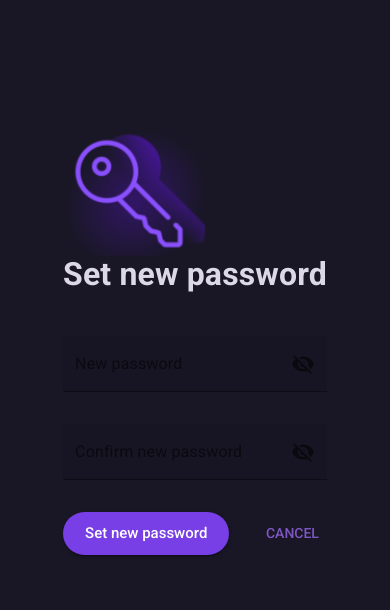
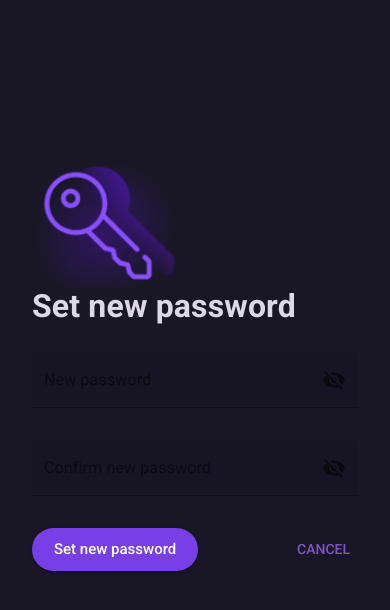
Before and after one commit to ThatTechedGuy/reset-password-gui, a React (Create React App) app: page / in a window 390 px wide. Shown: the top 610 px of the page. Built offline with nearby package versions, Linux system fonts and the light colour scheme.

Commit message:
alignment fixes and mobile responsiveness

```diff
--- a/src/components/Container/Container.styles.css
+++ b/src/components/Container/Container.styles.css
@@ -1,16 +1,16 @@
 .section {
-  width: max-content;
+  max-width: 550px;
   display: flex;
   flex-direction: column;
   justify-content: center;
   align-items: center;
-  align-self: center;
-  align-content: center;
   padding: 0;
   margin-top: 15vh;
+  padding: 2rem;
 }
 
 .row {
+  max-width: 550px;
   display: flex;
   flex-direction: row;
 }
--- a/src/components/Heading/Heading.component.jsx
+++ b/src/components/Heading/Heading.component.jsx
@@ -3,7 +3,9 @@ import { Typography, makeStyles } from '@material-ui/core';
 
 const useStyles = makeStyles({
   root: {
-    fontWeight: 700
+    fontWeight: 700,
+    textAlign: 'left',
+    marginRight:'auto'
   }
 });
 
--- /dev/null
+++ b/src/containers/ForgotPassword.styles.css
@@ -0,0 +1,5 @@
+form{
+    display: flex;
+    flex-direction: column;
+    align-content: flex-start;
+}
--- a/src/containers/ForgotPasswordScreen.jsx
+++ b/src/containers/ForgotPasswordScreen.jsx
@@ -1,25 +1,24 @@
 import React from 'react';
 import Heading from '../components/Heading/Heading.component';
 import logo from './../assets/key.png';
-import {Section, Division} from '../components/Container/Container.component';
+import { Section, Division } from '../components/Container/Container.component';
 import Input from '../components/Input/Input.component';
 import SubmitButton from '../components/SubmitButton/Button.component';
 import CancelButton from '../components/CancelButton/CancelButton.component';
-import Form from '../components/FormControl/FormControl.component';
 
 const ForgotPasswordScreen = () => {
   return (
     <Section>
-      <img src={logo} alt="Key" width='150px' style={{marginRight: 'auto'}}/>
+      <img src={logo} alt="Key" width="150px" style={{ marginRight: 'auto' }} />
       <Heading text="Set new password" />
-      <Form>
+      <form className="form">
         <Input text="New password" />
         <Input text="Confirm new password" />
         <Division>
           <SubmitButton text="Set new password" />
           <CancelButton text="Cancel" />
         </Division>
-      </Form>
+      </form>
     </Section>
   );
 };
```
